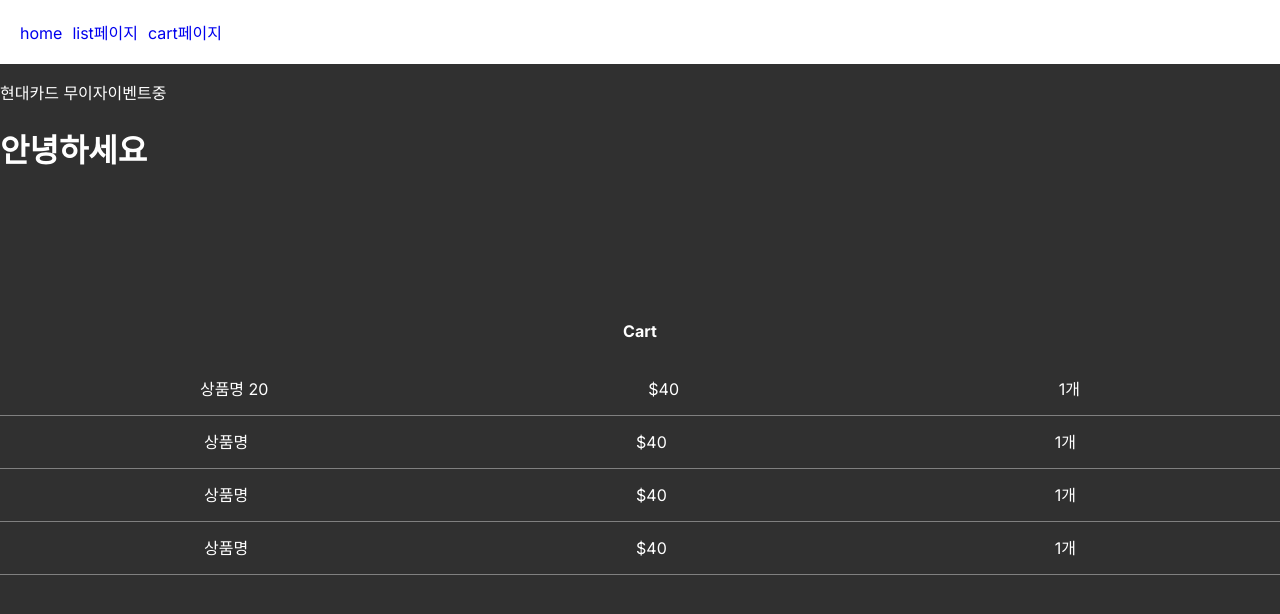
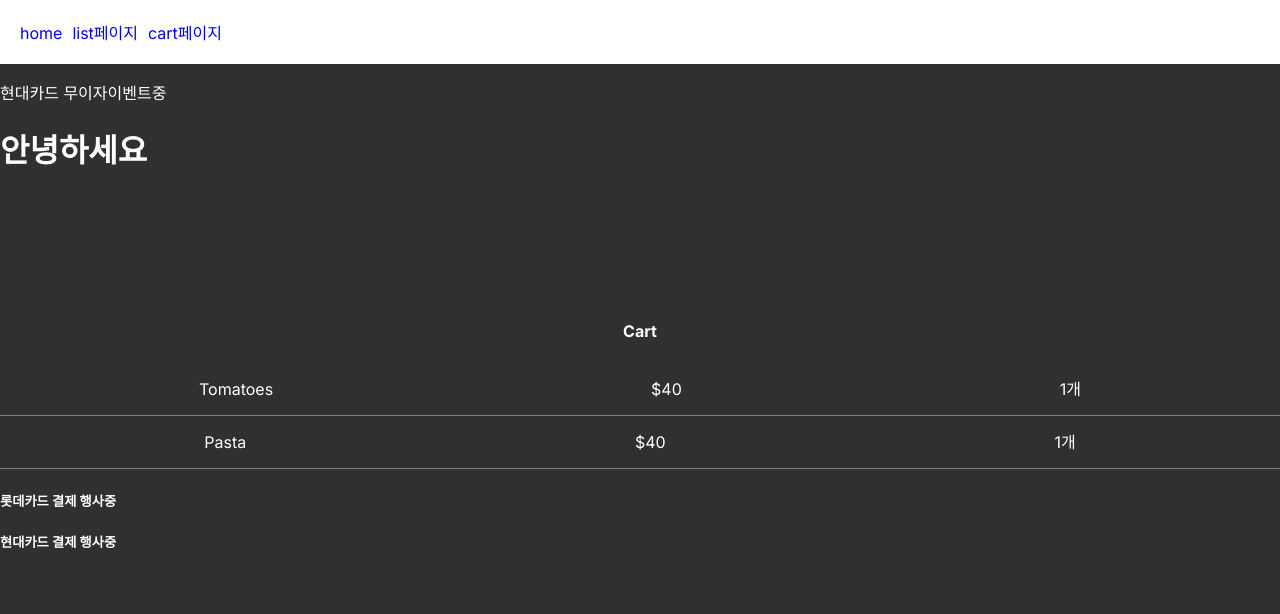
Before and after one commit to doong2imdang/TIL, a Next.js app in the folder CodingApple/Next.js/fresh/: page /cart in a window 1280 px wide. Shown: the top 614 px of the page. Built offline with nearby package versions, Linux system fonts and the light colour scheme.

Commit message:
Next.js 1-8. Component에 데이터 전해주려면 props

```diff
--- a/CodingApple/Next.js/fresh/app/cart/page.js
+++ b/CodingApple/Next.js/fresh/app/cart/page.js
@@ -1,27 +1,27 @@
-import { age, name } from "./data";
 import Greeting from "./data";
 
 export default function Cart() {
+  let 장바구니 = ["Tomatoes", "Pasta"];
   return (
     <div>
       <Greeting />
       <h4 className="title">Cart</h4>
-      <div className="cart-item">
-        <p>상품명 {age}</p>
-        <p>$40</p>
-        <p>1개</p>
-      </div>
-      <CartItem />
-      <CartItem />
-      <CartItem />
+      <CartItem item={장바구니[0]} />
+      <CartItem item={장바구니[1]} />
+      <Banner content="롯데카드" />
+      <Banner content="현대카드" />
     </div>
   );
 }
 
-function CartItem() {
+function Banner(props) {
+  return <h5>{props.content} 결제 행사중</h5>;
+}
+
+function CartItem(props) {
   return (
     <div className="cart-item">
-      <p>상품명</p>
+      <p>{props.item}</p>
       <p>$40</p>
       <p>1개</p>
     </div>
```
